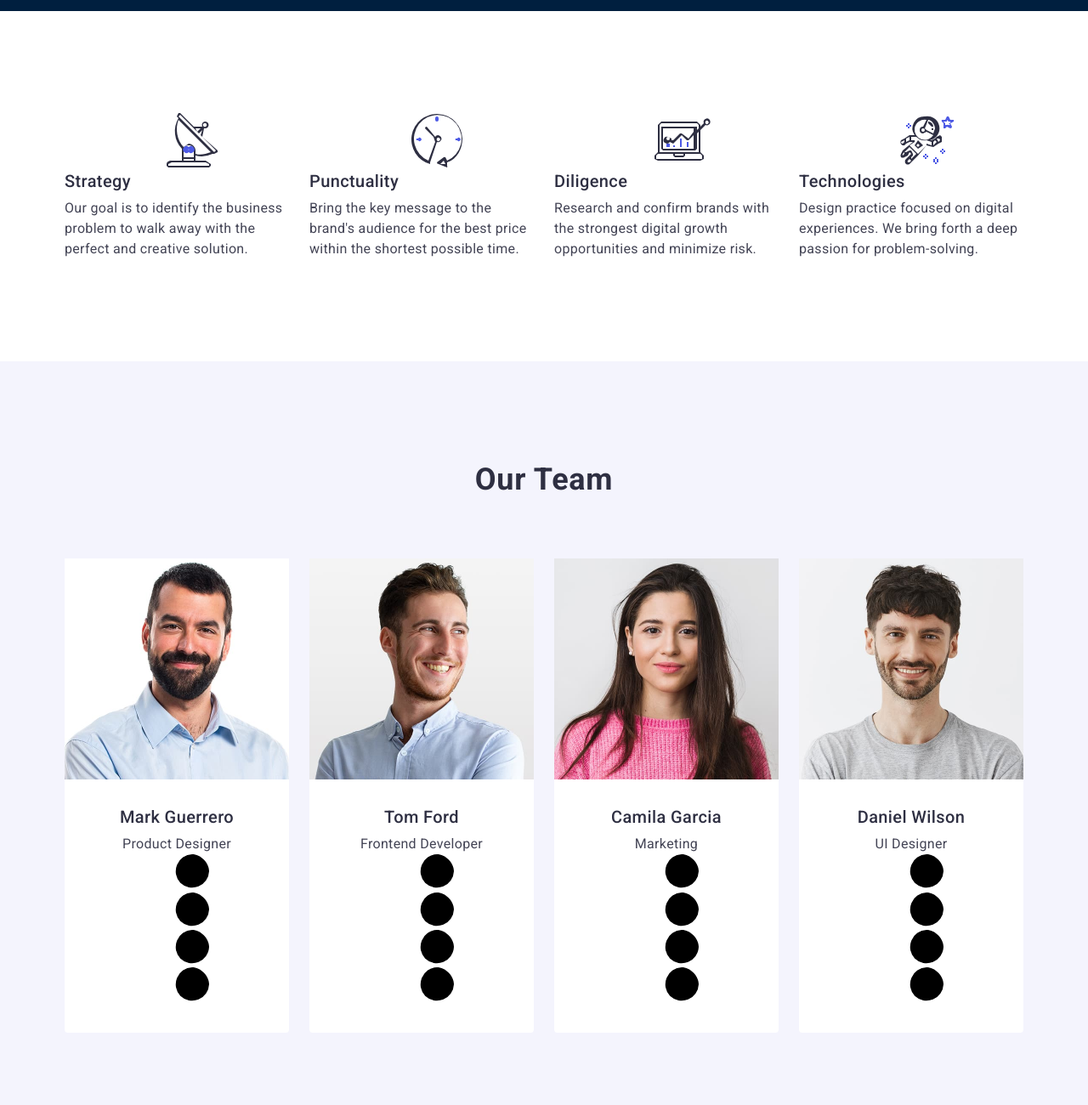
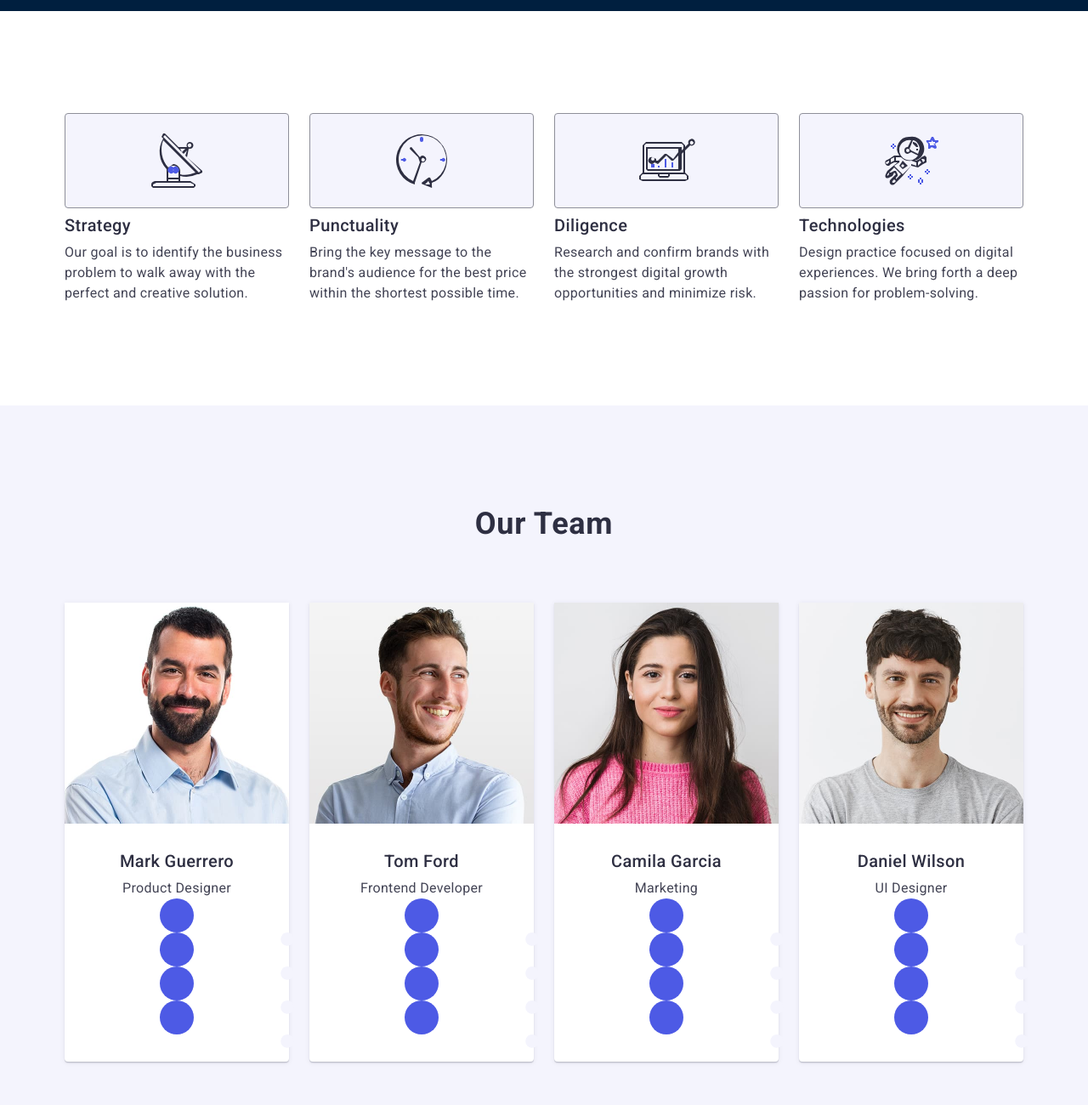
Before and after one commit to viktoriiapopel/goit-markup-hw-04, a plain HTML site: page index.html in a window 1280 px wide. Shown: the part 660-1960 px from the top of the page at 85% size. Drawn offline with nearby package versions, Linux system fonts and the light colour scheme.

Commit message:
add all file

```diff
--- a/css/styles.css
+++ b/css/styles.css
@@ -158,7 +158,9 @@ body {
      background-image: linear-gradient(rgba(46, 47, 66, 0.7)), url("../images/peopleoffice.jpg");
      background-repeat: no-repeat;
      background-size: cover;
-     padding: 188px 0;
+     background-position: center;
+     max-width: 1440px;
+   padding: 188px 0;
 
   }
 
@@ -178,7 +180,7 @@ body {
     border-radius: 4px;
     margin-left: auto;
     margin-right: auto;
-
+   transition: background-color 250ms cubic-bezier(0.4, 0, 0.2, 1);
 
  }
 
@@ -222,6 +224,18 @@ body {
    width: calc((100% - 72px) / 4);
 
 }
+
+.icon-item {
+display: flex;
+align-items: center;
+justify-content: center;
+height: 112px;
+background-color: #f4f4fd;
+border-radius: 4px;
+border: 1px solid #8e8f99;
+margin-bottom: 8px;
+
+}
  .section-two-title {
     font-weight: 500;
     font-size: 20px;
@@ -262,6 +276,9 @@ body {
 .fon_img {
    background-color: #fff;
    width: calc((100% - 72px) / 4);
+   box-shadow: 0px 1px 6px rgba(46, 47, 66, 0.08),
+      0px 1px 1px rgba(46, 47, 66, 0.16),
+      0px 2px 1px rgba(46, 47, 66, 0.08);
    border-radius: 0px 0px 4px 4px;
 }
 
@@ -285,6 +302,37 @@ body {
     line-height: 1.5;
     color: var(--slate);
     text-align: center;
+ }
+ .social-address {
+   display: flex;
+   justify-content: center;
+   gap: 24px;
+
+ }
+ .insta-item {
+   width: 40px;
+   height: 40px;
+   transition: background-color 250ms cubic-bezier(0.4, 0, 0.2, 1);
+ }
+ .href-social {
+   width: 100%;
+   height: 100%;
+   background-color: #4d5ae5;
+   border-radius: 50%;
+   display: flex;
+   align-items: center;
+   justify-content: center;
+
+ }
+ .href-social:hover {
+   background-color: #404bbf;
+ }
+ .href-social:focus {
+   background-color: #404bbf;
+ }
+
+ .social-link {
+   fill: #F4F4FD;
  }
 
  /*SECTION 4*/
--- a/index.html
+++ b/index.html
@@ -70,9 +70,10 @@
           <h2 class="visually-hidden">Advantages</h2>
           <ul class="list-item">
             <li class="text">
-              <svg class="item-antenna" widht="64" height="64">
+              <div class="icon-item"> <svg class="item-antenna" widht="64" height="64">
                 <use href="./sprite.svg#icon-antenna"></use>
-              </svg>
+              </svg></div>
+
               <h3 class="section-two-title">Strategy</h3>
               <p class="content-text">
                 Our goal is to identify the business problem to walk away with
@@ -80,9 +81,10 @@
               </p>
             </li>
             <li class="text">
+              <div class="icon-item">
               <svg class="item-clock" widht="64" height="64">
                 <use href="./sprite.svg#icon-clock"></use>
-              </svg>
+              </svg></div>
               <h3 class="section-two-title">Punctuality</h3>
               <p class="content-text">
                 Bring the key message to the brand's audience for the best price
@@ -90,9 +92,10 @@
               </p>
             </li>
             <li class="text">
+              <div class="icon-item">
               <svg class="item-diagram" widht="64" height="64">
                 <use href="./sprite.svg#icon-diagram"></use>
-              </svg>
+              </svg></div>
               <h3 class="section-two-title">Diligence</h3>
               <p class="content-text">
                 Research and confirm brands with the strongest digital growth
@@ -100,9 +103,10 @@
               </p>
             </li>
             <li class="text">
+              <div class="icon-item">
               <svg class="item-astronaut" widht="64" height="64">
                 <use href="./sprite.svg#icon-astronaut"></use>
-              </svg>
+              </svg></div>
               <h3 class="section-two-title">Technologies</h3>
               <p class="content-text">
                 Design practice focused on digital experiences. We bring forth a
@@ -129,18 +133,24 @@
               <div class="person-information">
                 <h3 class="name">Mark Guerrero</h3>
                 <p class="caption-name">Product Designer</p>
-                <svg class="social-link" widht="40" height="40">
+              <div class="social-address">
+                <ul>
+                  <li class="insta-item"><a class="href-social" href="/"></a><svg class="social-link" widht="16" height="16">
                   <use href="./sprite.svg#icon-instagram"></use>
-                </svg>
-                <svg class="social-link" widht="40" height="40">
+                </svg></li>
+                <li class="insta-item"><a class="href-social" href="/"></a> <svg class="social-link" widht="16" height="16">
                   <use href="./sprite.svg#icon-twitter"></use>
-                </svg>
-                <svg class="social-link" widht="40" height="40">
+                </svg></li>
+                <li class="insta-item"><a class="href-social" href="/"></a><svg class="social-link" widht="16" height="16">
                   <use href="./sprite.svg#icon-facebook"></use>
-                </svg>
-                <svg class="social-link" widht="40" height="40">
+                </svg></li>
+                <li class="insta-item"><a class="href-social" href="/"></a><svg class="social-link" widht="16" height="16">
                   <use href="./sprite.svg#icon-linkedin"></use>
-                </svg>
+                </svg></li>
+
+
+                </ul>
+             </div>
               </div>
             </li>
             <li class="fon_img">
@@ -153,18 +163,23 @@
               <div class="person-information">
                 <h3 class="name">Tom Ford</h3>
                 <p class="caption-name">Frontend Developer</p>
-                <svg class="social-link" widht="40" height="40">
+                 <div class="social-address">
+                <ul>
+                  <li class="insta-item"><a class="href-social" href="/"></a><svg class="social-link" widht="16" height="16">
                   <use href="./sprite.svg#icon-instagram"></use>
-                </svg>
-                <svg class="social-link" widht="40" height="40">
+                </svg></li>
+                <li class="insta-item"><a class="href-social" href="/"></a> <svg class="social-link" widht="16" height="16">
                   <use href="./sprite.svg#icon-twitter"></use>
-                </svg>
-                <svg class="social-link" widht="40" height="40">
+                </svg></li>
+                <li class="insta-item"><a class="href-social" href="/"></a><svg class="social-link" widht="16" height="16">
                   <use href="./sprite.svg#icon-facebook"></use>
-                </svg>
-                <svg class="social-link" widht="40" height="40">
+                </svg></li>
+                <li class="insta-item"><a class="href-social" href="/"></a><svg class="social-link" widht="16" height="16">
                   <use href="./sprite.svg#icon-linkedin"></use>
-                </svg>
+                </svg></li>
+
+
+                </ul>
               </div>
             </li>
             <li class="fon_img">
@@ -177,18 +192,23 @@
               <div class="person-information">
                 <h3 class="name">Camila Garcia</h3>
                 <p class="caption-name">Marketing</p>
-                <svg class="social-link" widht="40" height="40">
+               <div class="social-address">
+                <ul>
+                  <li class="insta-item"><a class="href-social" href="/"></a><svg class="social-link" widht="16" height="16">
                   <use href="./sprite.svg#icon-instagram"></use>
-                </svg>
-                <svg class="social-link" widht="40" height="40">
+                </svg></li>
+                <li class="insta-item"><a class="href-social" href="/"></a> <svg class="social-link" widht="16" height="16">
                   <use href="./sprite.svg#icon-twitter"></use>
-                </svg>
-                <svg class="social-link" widht="40" height="40">
+                </svg></li>
+                <li class="insta-item"><a class="href-social" href="/"></a><svg class="social-link" widht="16" height="16">
                   <use href="./sprite.svg#icon-facebook"></use>
-                </svg>
-                <svg class="social-link" widht="40" height="40">
+                </svg></li>
+                <li class="insta-item"><a class="href-social" href="/"></a><svg class="social-link" widht="16" height="16">
                   <use href="./sprite.svg#icon-linkedin"></use>
-                </svg>
+                </svg></li>
+
+
+                </ul>
               </div>
             </li>
             <li class="fon_img">
@@ -201,18 +221,23 @@
               <div class="person-information">
                 <h3 class="name">Daniel Wilson</h3>
                 <p class="caption-name">UI Designer</p>
-                <svg class="social-link" widht="40" height="40">
+               <div class="social-address">
+                <ul>
+                  <li class="insta-item"><a class="href-social" href="/"></a><svg class="social-link" widht="16" height="16">
                   <use href="./sprite.svg#icon-instagram"></use>
-                </svg>
-                <svg class="social-link" widht="40" height="40">
+                </svg></li>
+                <li class="insta-item"><a class="href-social" href="/"></a> <svg class="social-link" widht="16" height="16">
                   <use href="./sprite.svg#icon-twitter"></use>
-                </svg>
-                <svg class="social-link" widht="40" height="40">
+                </svg></li>
+                <li class="insta-item"><a class="href-social" href="/"></a><svg class="social-link" widht="16" height="16">
                   <use href="./sprite.svg#icon-facebook"></use>
-                </svg>
-                <svg class="social-link" widht="40" height="40">
+                </svg></li>
+                <li class="insta-item"><a class="href-social" href="/"></a><svg class="social-link" widht="16" height="16">
                   <use href="./sprite.svg#icon-linkedin"></use>
-                </svg>
+                </svg></li>
+
+
+                </ul>
               </div>
             </li>
           </ul>
```
